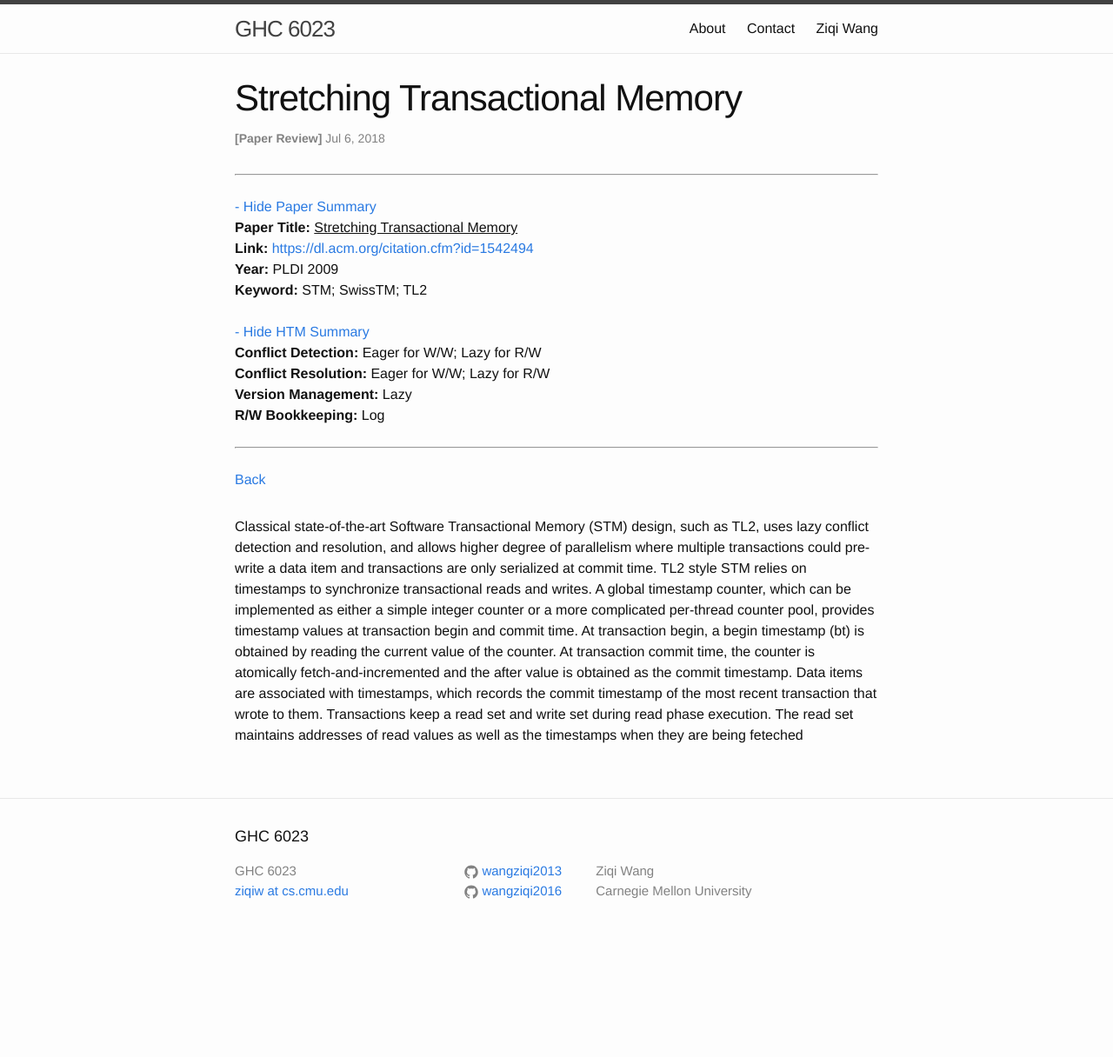
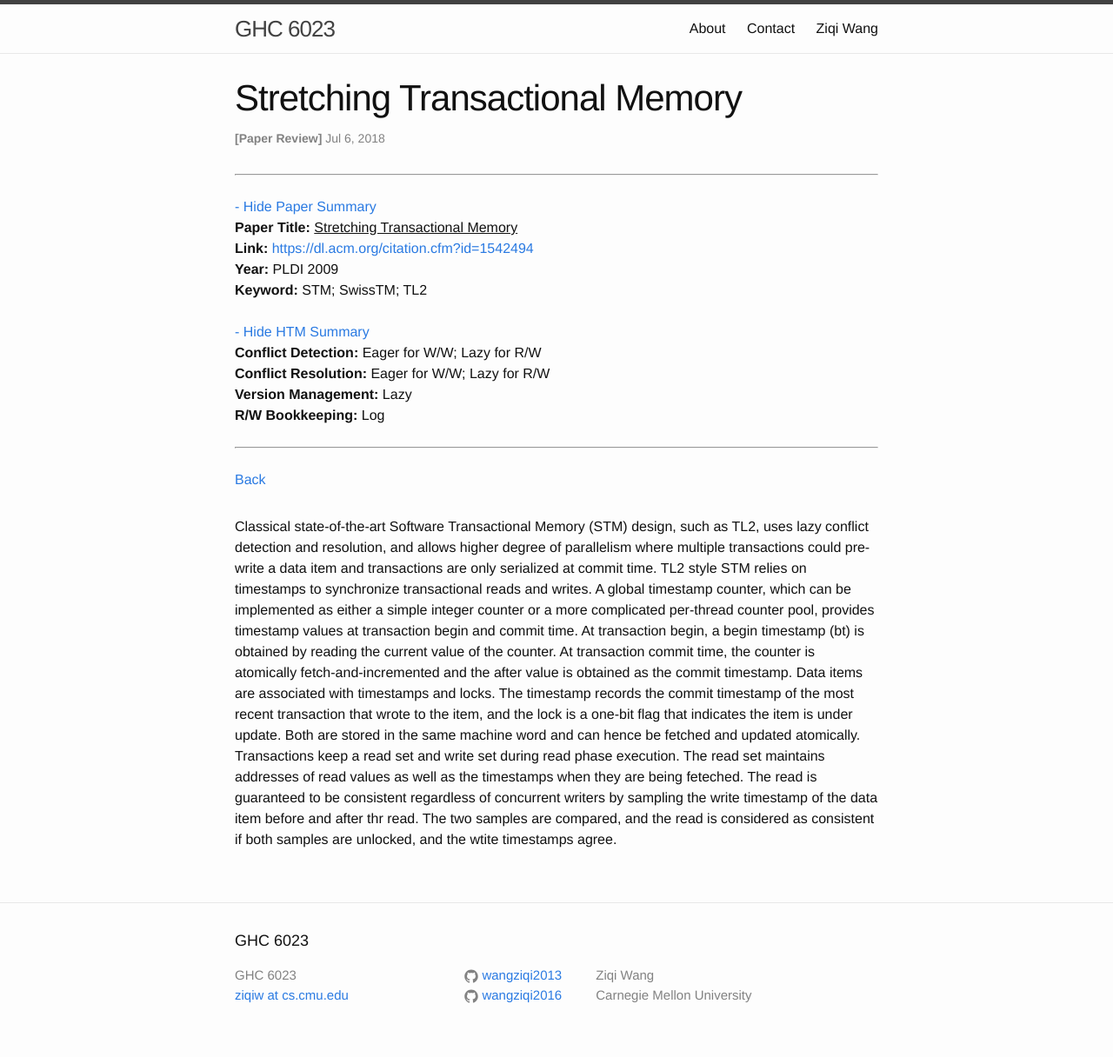
Before and after one commit to wangziqi2013/wangziqi2013.github.io, a Jekyll site: the page built from _posts/2018-07-05-SwissTM.markdown, in a window 1280 px wide. Shown: the whole page at 87% size. Built offline with Jekyll 4.4.1, drawn with Linux system fonts in a browser that asks for light colours; before the commit the page ends 1096 px from its top, so only the background shows below that.

Commit message:
Finish TL2 read

```diff
--- a/_posts/2018-07-05-SwissTM.markdown
+++ b/_posts/2018-07-05-SwissTM.markdown
@@ -20,6 +20,10 @@ reads and writes. A global timestamp counter, which can be implemented as either
 more complicated per-thread counter pool, provides timestamp values at transaction begin and commit time. At transaction
 begin, a begin timestamp (bt) is obtained by reading the current value of the counter. At transaction commit time, the
 counter is atomically fetch-and-incremented and the after value is obtained as the commit timestamp. Data items are
-associated with timestamps, which records the commit timestamp of the most recent transaction that wrote to them.
-Transactions keep a read set and write set during read phase execution. The read set maintains addresses of read values
-as well as the timestamps when they are being feteched
+associated with timestamps and locks. The timestamp records the commit timestamp of the most recent transaction
+that wrote to the item, and the lock is a one-bit flag that indicates the item is under update. Both are stored in the
+same machine word and can hence be fetched and updated atomically. Transactions keep a read set and write set during
+read phase execution. The read set maintains addresses of read values as well as the timestamps when they are being
+feteched. The read is guaranteed to be consistent regardless of concurrent writers by sampling the write timestamp of
+the data item before and after thr read. The two samples are compared, and the read is considered as consistent if both
+samples are unlocked, and the wtite timestamps agree.
```
